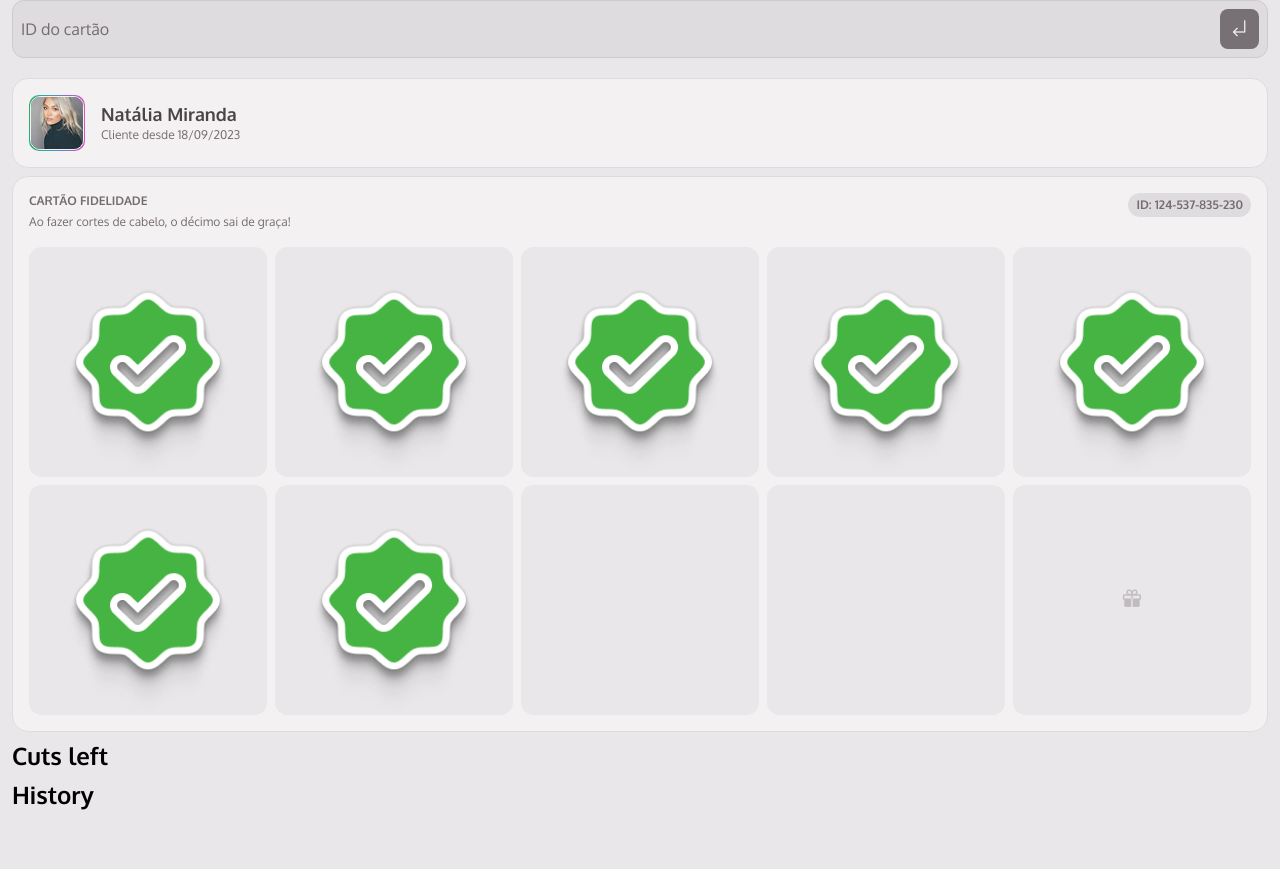
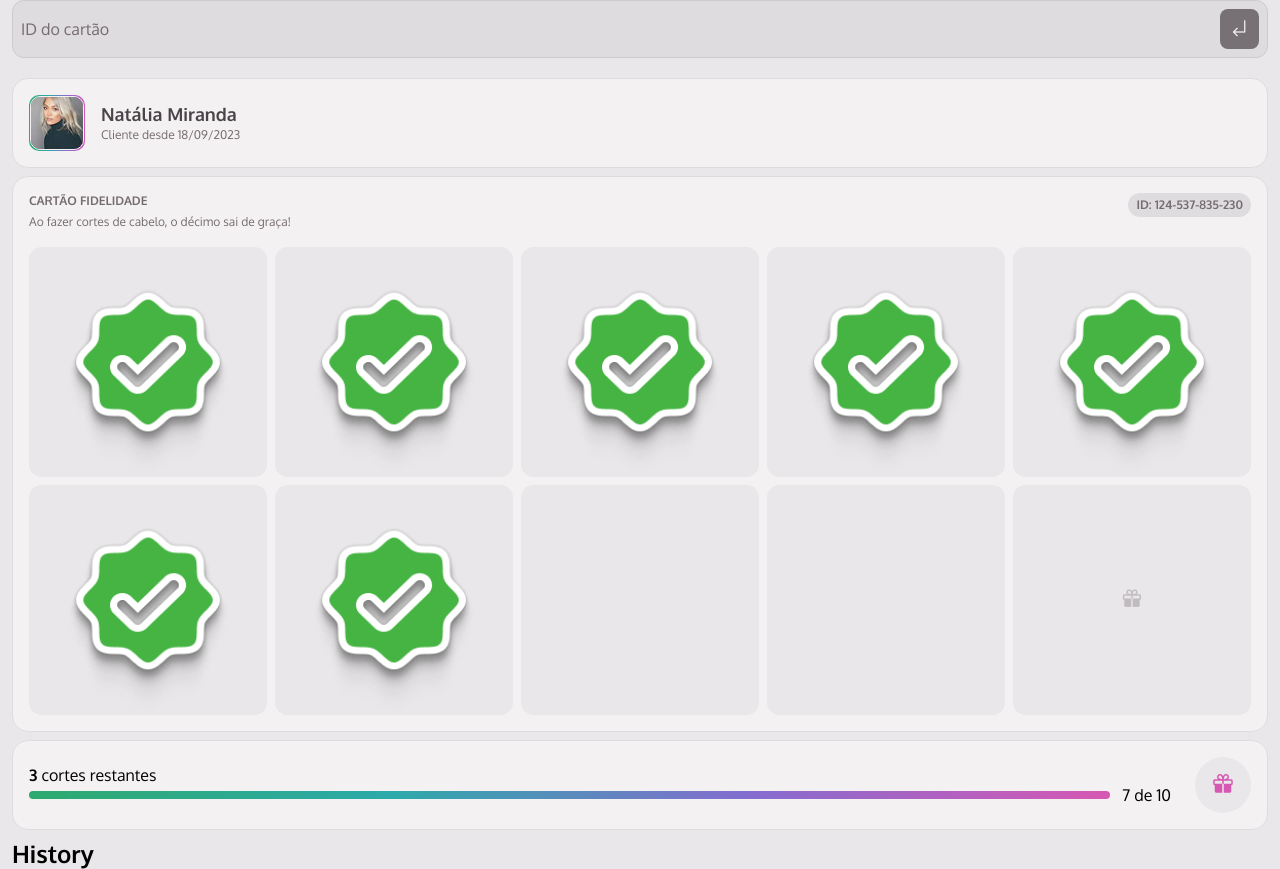
Before and after one commit to thalessarubbi/member-club, a plain HTML site: page index.html in a window 1280 px wide. Shown: the part 64-933 px from the top of the page. Before the commit the page ends 874 px from the top, so only its background shows below. Drawn offline with nearby package versions, Linux system fonts and the light colour scheme.

Commit message:
feat: :sparkles: add cuts card section

```diff
--- a/index.html
+++ b/index.html
@@ -87,8 +87,16 @@
       </div>
     </section>
 
-    <section id="cuts-card">
-      <h1>Cuts left</h1>
+    <section id="cuts-card" class="card">
+      <div>
+        <span><strong>3</strong> cortes restantes</span>
+        <div>
+          <div class="progress"></div>
+          <p>7 de 10</p>
+        </div>
+      </div>
+
+      <i class="ph-fill ph-gift"></i>
     </section>
   </main>
 </body>
--- /dev/null
+++ b/src/styles/cuts-card.css
@@ -0,0 +1,46 @@
+#cuts-card {
+  display: flex;
+  justify-content: space-between;
+  align-items: center;
+  gap: 1.5rem;
+
+  &>div {
+    flex: 1;
+
+    &>span {
+      font: 400 var(--body-text--sm)/1.4rem, 'Oxygen', sans-serif;
+    }
+
+    &>div {
+      display: flex;
+      align-items: center;
+      justify-content: space-between;
+      gap: 0.75rem;
+
+      &>div.progress {
+        width: 100%;
+        height: 0.5rem;
+        border-radius: 624.9375rem;
+
+        background: linear-gradient(90deg, #2DAA6E 0%, #2DAAAA 33.33%, #856CCF 66.67%, #D658B3 100%);
+      }
+
+      &>p {
+        min-width: fit-content;
+        width: fit-content;
+        font: 400 var(--body-text--xs)/1.4rem, 'Oxygen', sans-serif;
+      }
+    }
+  }
+
+  &>i {
+    width: 3.5rem;
+    height: 3.5rem;
+    border-radius: 48.5625rem;
+    background-color: var(--base-gray-200);
+    text-align: center;
+    align-content: center;
+    color: var(--main-pink);
+    font-size: 1.5rem;
+  }
+}
--- a/src/styles/index.css
+++ b/src/styles/index.css
@@ -2,3 +2,4 @@
 @import url('./header.css');
 @import url('./user-card.css');
 @import url('./fidelity-card.css');
+@import url('./cuts-card.css');
```
